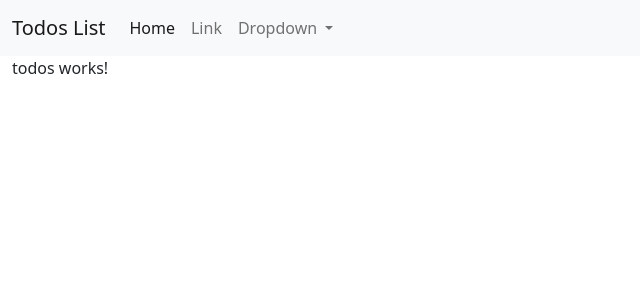
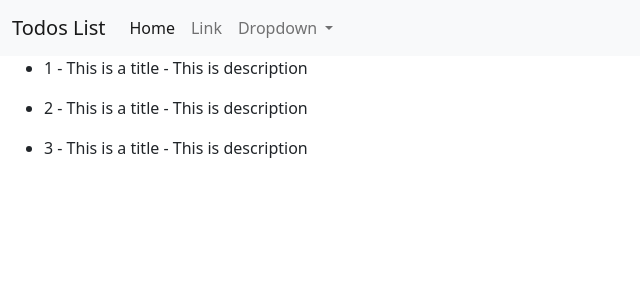
Before and after one commit to imukeshsoni/todo-app, an Angular app: page / in a window 1280 px wide. Shown: the top 300 px of the page, without its empty margins (0-640 px from the left). Built offline with nearby package versions, Linux system fonts and the light colour scheme.

Commit message:
todo model created

```diff
--- a/src/app/MyComponents/todos/todos.component.html
+++ b/src/app/MyComponents/todos/todos.component.html
@@ -1 +1,4 @@
-<p>todos works!</p>
+<ul *ngFor="let todo of todos" >
+    <li>{{todo.sno}} - {{todo.title}} - {{todo.desc}} </li>
+
+</ul>
--- a/src/app/MyComponents/todos/todos.component.ts
+++ b/src/app/MyComponents/todos/todos.component.ts
@@ -1,15 +1,35 @@
 import { Component, OnInit } from '@angular/core';
+import { Todo } from 'src/app/model/Todo';
 
 @Component({
   selector: 'app-todos',
   templateUrl: './todos.component.html',
-  styleUrls: ['./todos.component.css']
+  styleUrls: ['./todos.component.css'],
 })
 export class TodosComponent implements OnInit {
-
-  constructor() { }
-
-  ngOnInit(): void {
+  todos: Todo[];
+  constructor() {
+    this.todos = [
+      {
+        sno: 1,
+        title: 'This is a title',
+        desc: 'This is description',
+        active: true,
+      },
+      {
+        sno: 2,
+        title: 'This is a title',
+        desc: 'This is description',
+        active: true,
+      },
+      {
+        sno: 3,
+        title: 'This is a title',
+        desc: 'This is description',
+        active: true,
+      },
+    ];
   }
 
+  ngOnInit(): void {}
 }
--- /dev/null
+++ b/src/app/model/Todo.ts
@@ -0,0 +1,6 @@
+export class Todo{
+    sno:number
+    title:string
+    desc: string
+    active:boolean
+}
```
